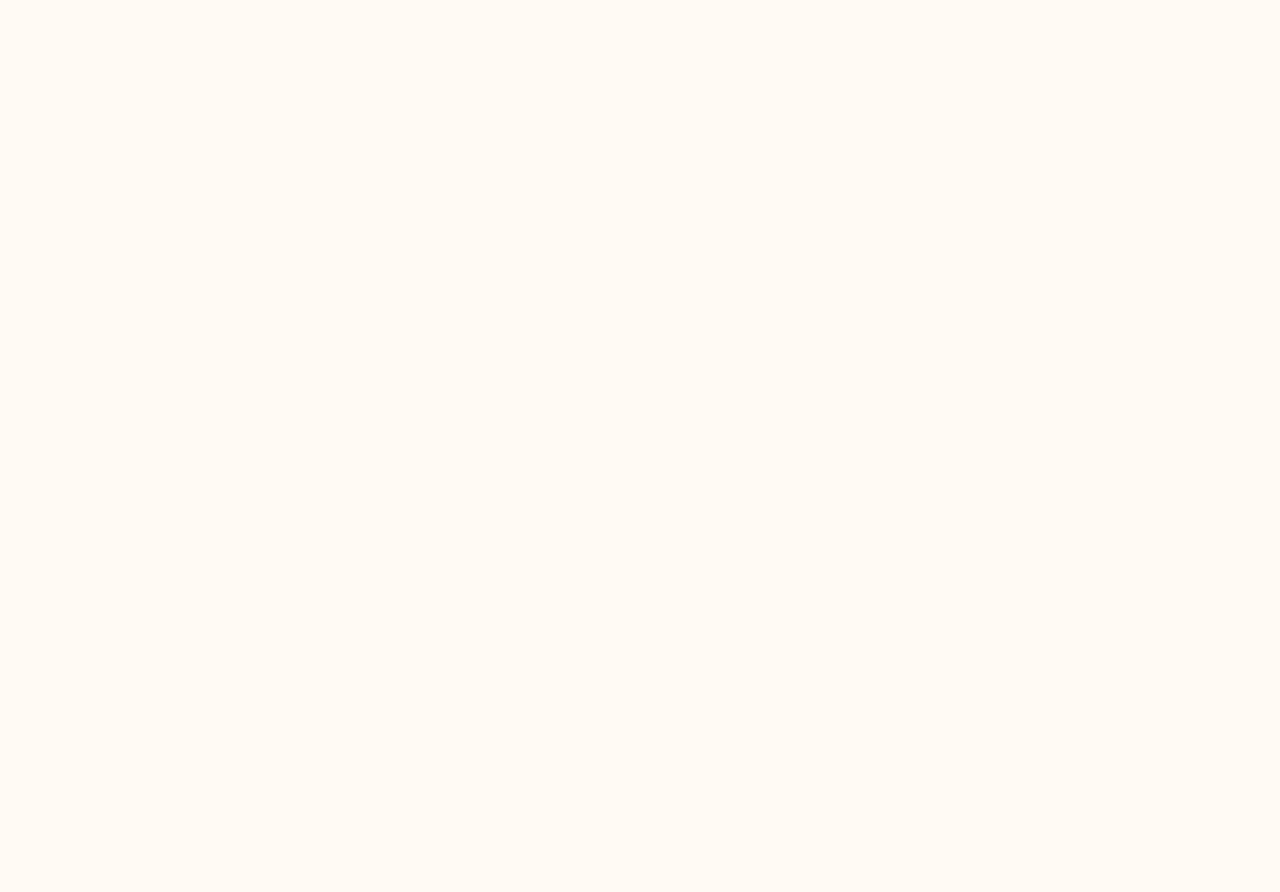
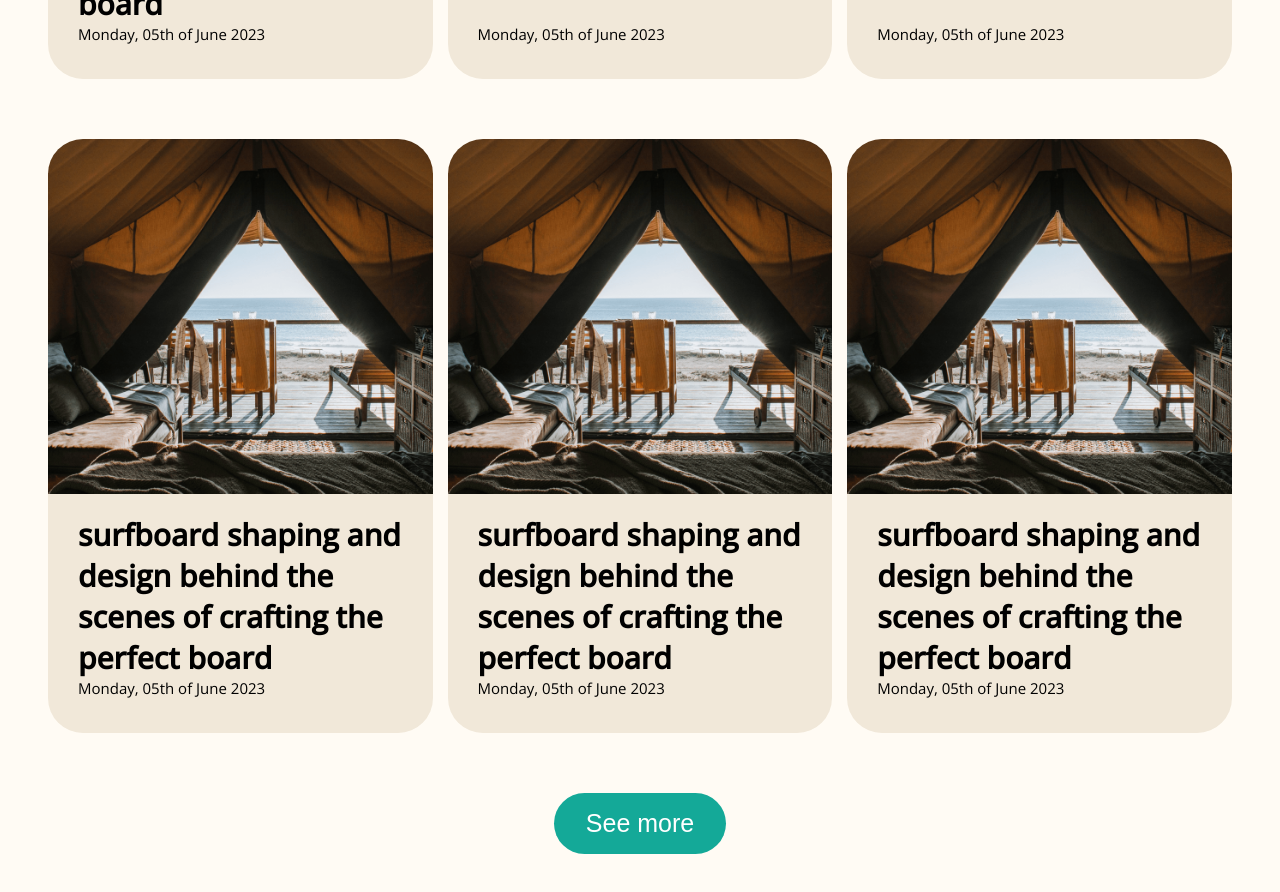
Before and after one commit to alexgrimm87/nextjs13-surfcamp, a Next.js app: page /blog in a window 1280 px wide. Shown: the part 1860-2752 px from the top of the page. Before the commit the page ends 1501 px from the top, so only its background shows below. Built offline with nearby package versions, Linux system fonts and the light colour scheme.

Commit message:
blog page featured items and article

```diff
--- /dev/null
+++ b/app/_components/FeaturedItems/FeaturedArticle.jsx
@@ -0,0 +1,20 @@
+import Link from "next/link";
+
+const FeaturedArticle = ({ article }) => {
+  return (
+    <Link href={`/blog/${article.slug}`} className="featured-items__article">
+      <div className="featured-items__article-img">
+        <img
+          src={article.featuredImage}
+          alt={`Go read article ${article.headline}`}
+        />
+      </div>
+      <div className="featured-items__article-text">
+        <h5>{article.headline}</h5>
+        <p className="copy-small">{article.date}</p>
+      </div>
+    </Link>
+  );
+};
+
+export default FeaturedArticle;
--- /dev/null
+++ b/app/_components/FeaturedItems/FeaturedItems.jsx
@@ -0,0 +1,19 @@
+import FeaturedArticle from "@/app/_components/FeaturedItems/FeaturedArticle";
+
+const FeaturedItems = ({ headline, items }) => {
+  return (
+    <section className="featured-items">
+      <h3 className="featured-items__headline">
+        {headline || "Our featured articles"}
+      </h3>
+      <div className="featured-items__container">
+        {items.map((item) => (
+          <FeaturedArticle key={item.slug} article={item} />
+        ))}
+      </div>
+      <button className="btn btn--medium btn--turquoise">See more</button>
+    </section>
+  );
+};
+
+export default FeaturedItems;
--- a/app/blog/page.jsx
+++ b/app/blog/page.jsx
@@ -1,5 +1,6 @@
 import HighlightArticle from "@/app/_components/Blog/HighlightArticle";
 import SubscribeToNewsletter from "@/app/_components/Blog/SubscribeToNewsletter";
+import FeaturedItems from "@/app/_components/FeaturedItems/FeaturedItems";
 
 export default function Page() {
   const highlightArticleData = {
@@ -18,10 +19,56 @@
     featuredImage: "/assets/hero-experience.png"
   };
 
+  const featuredArticles = [
+    {
+      headline:
+        "surfboard shaping  let us use proper words to lengthen this headline and design behind the scenes of crafting the perfect board",
+      slug: "/blog/whatever",
+      date: "Monday, 05th of June 2023",
+      featuredImage: "/assets/hero-experience.png"
+    },
+    {
+      headline:
+        "surfboard shaping and design behind the scenes of crafting the perfect board",
+      slug: "/blog/whatever",
+      date: "Monday, 05th of June 2023",
+      featuredImage: "/assets/hero-experience.png"
+    },
+    {
+      headline:
+        "surfboard shaping and design behind the scenes of crafting the perfect board",
+      slug: "/blog/whatever",
+      date: "Monday, 05th of June 2023",
+      featuredImage: "/assets/hero-experience.png"
+    },
+    {
+      headline:
+        "surfboard shaping and design behind the scenes of crafting the perfect board",
+      slug: "/blog/whatever",
+      date: "Monday, 05th of June 2023",
+      featuredImage: "/assets/hero-experience.png"
+    },
+    {
+      headline:
+        "surfboard shaping and design behind the scenes of crafting the perfect board",
+      slug: "/blog/whatever",
+      date: "Monday, 05th of June 2023",
+      featuredImage: "/assets/hero-experience.png"
+    },
+    {
+      headline:
+        "surfboard shaping and design behind the scenes of crafting the perfect board",
+      slug: "/blog/whatever",
+      date: "Monday, 05th of June 2023",
+      featuredImage: "/assets/hero-experience.png"
+    }
+  ];
+
   return (
     <main className="blog-page">
       <HighlightArticle data={highlightArticleData} />
       <SubscribeToNewsletter />
+      <FeaturedItems items={featuredArticles} />
     </main>
   );
 }
--- /dev/null
+++ b/sass/components/_featured-items.scss
@@ -0,0 +1,58 @@
+.featured-items {
+  display: flex;
+  flex-direction: column;
+  align-items: center;
+  width: 100%;
+
+  &__container {
+    display: flex;
+    flex-wrap: wrap;
+    width: 100%;
+    column-gap: 1.25%;
+    row-gap: 6rem;
+    margin-bottom: 6rem;
+  }
+
+  &__article {
+    display: flex;
+    flex-direction: column;
+    width: 32.5%;
+  }
+
+  &__headline {
+    margin-bottom: 6rem;
+    margin-right: auto;
+  }
+
+  &__article-img {
+    width: 100%;
+    height: 35.5rem;
+
+    img {
+      width: 100%;
+      height: 100%;
+      object-fit: cover;
+      border-radius: 3.5rem 3.5rem 0 0;
+    }
+  }
+
+  &__article-text {
+    display: flex;
+    flex-direction: column;
+    justify-content: space-between;
+    padding: 2rem 3rem 3.5rem;
+    background-color: $light-brown;
+    border-radius: 0 0 3.5rem 3.5rem;
+    flex-grow: 1;
+
+    &--event {
+      h5 {
+        margin-bottom: 3rem;
+      }
+
+      .bold {
+        margin-top: auto;
+      }
+    }
+  }
+}
--- a/sass/main.scss
+++ b/sass/main.scss
@@ -9,6 +9,7 @@
 @import "components/hero-section";
 @import "components/info-block";
 @import "components/input";
+@import "components/featured-items";
 
 @import "components/blog/highlight-article";
 @import "components/blog/newsletter";
```
